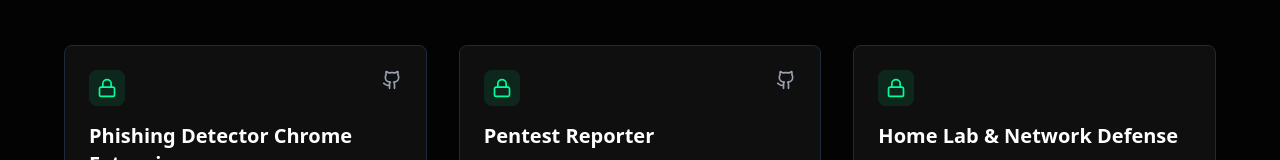
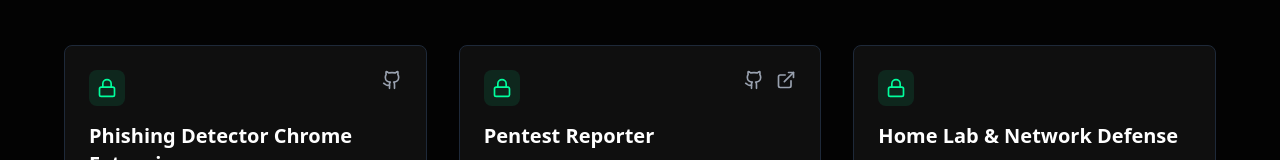
Before and after one commit to sudu787/sudarshan-portfolio, a Next.js app: page / in a window 1280 px wide. Shown: the part 2011-2171 px from the top of the page. Built offline with nearby package versions, Linux system fonts and the light colour scheme.

Commit message:
Fix LinkedIn URLs, add Pentest Reporter live link, fix terminal auto-scroll

```diff
--- a/src/components/Navbar.tsx
+++ b/src/components/Navbar.tsx
@@ -28,7 +28,7 @@ export default function Navbar() {
             <a href="https://github.com/sudu787" target="_blank" className="text-gray-400 hover:text-white transition-colors">
                 <Github size={20} />
             </a>
-            <a href="www.linkedin.com/in/sudarshan787" target="_blank" className="text-gray-400 hover:text-white transition-colors">
+            <a href="https://www.linkedin.com/in/sudarshan787" target="_blank" rel="noopener noreferrer" className="text-gray-400 hover:text-white transition-colors">
                 <Linkedin size={20} />
             </a>
         </div>
--- a/src/components/sections/Contact.tsx
+++ b/src/components/sections/Contact.tsx
@@ -63,10 +63,10 @@ export default function Contact() {
             </p>
 
             <div className="flex gap-6 mb-12">
-              <a href="https://github.com" target="_blank" className="p-3 bg-white/5 rounded-full hover:bg-primary/20 hover:text-primary transition-all">
+              <a href="https://github.com/sudu787" target="_blank" rel="noopener noreferrer" className="p-3 bg-white/5 rounded-full hover:bg-primary/20 hover:text-primary transition-all">
                 <Github size={24} />
               </a>
-              <a href="https://linkedin.com" target="_blank" className="p-3 bg-white/5 rounded-full hover:bg-primary/20 hover:text-primary transition-all">
+              <a href="https://www.linkedin.com/in/sudarshan787" target="_blank" rel="noopener noreferrer" className="p-3 bg-white/5 rounded-full hover:bg-primary/20 hover:text-primary transition-all">
                 <Linkedin size={24} />
               </a>
               <a href="mailto:sudarshanajoysindhu@gmail.com" className="p-3 bg-white/5 rounded-full hover:bg-primary/20 hover:text-primary transition-all">
--- a/src/components/sections/Projects.tsx
+++ b/src/components/sections/Projects.tsx
@@ -13,7 +13,7 @@ const projects = [
     title: "Pentest Reporter",
     desc: "A full-stack security reporting platform designed to streamline the workflow of penetration testers, allowing users to create projects, upload scan results, and generate PDF reports. Engineered a secure authentication system featuring both Google OAuth 2.0 and a custom OTP-based email login flow using FastAPI and BackgroundTasks for asynchronous email delivery. Designed a robust database schema with SQLAlchemy and PostgreSQL to manage users, projects, scans, and vulnerabilities, enforcing strict foreign-key relationships. Deployed a containerized microservices architecture using Docker on Render.com, implementing CORS middleware.",
     tags: ["Python", "Next.js", "FastAPI", "Docker", "PostgreSQL"],
-    links: { github: "https://github.com/sudu787/pentest-reporter-mvp", live: "#" },
+    links: { github: "https://github.com/sudu787/pentest-reporter-mvp", live: "https://pentest-frontend-production.up.railway.app/" },
   },
   // Added a placeholder for your future third project
   {
@@ -56,8 +56,13 @@ export default function Projects() {
                   </div>
                   <div className="flex gap-3">
                     {project.links.github && (
-                      <a href={project.links.github} className="text-gray-400 hover:text-white transition-colors">
+                      <a href={project.links.github} target="_blank" rel="noopener noreferrer" className="text-gray-400 hover:text-white transition-colors">
                         <Github size={20} />
+                      </a>
+                    )}
+                    {project.links.live && project.links.live !== "#" && (
+                      <a href={project.links.live} target="_blank" rel="noopener noreferrer" className="text-gray-400 hover:text-primary transition-colors">
+                        <ExternalLink size={20} />
                       </a>
                     )}
                   </div>
--- a/src/components/sections/Terminal.tsx
+++ b/src/components/sections/Terminal.tsx
@@ -211,7 +211,7 @@ export default function Terminal() {
         if (i === BOOT_LINES.length - 1) {
           setBooted(true);
           setIsBooting(false);
-          setTimeout(() => inputRef.current?.focus(), 100);
+          setTimeout(() => inputRef.current?.focus({ preventScroll: true }), 100);
         }
       }, bl.delay);
       timeouts.push(t);
```
